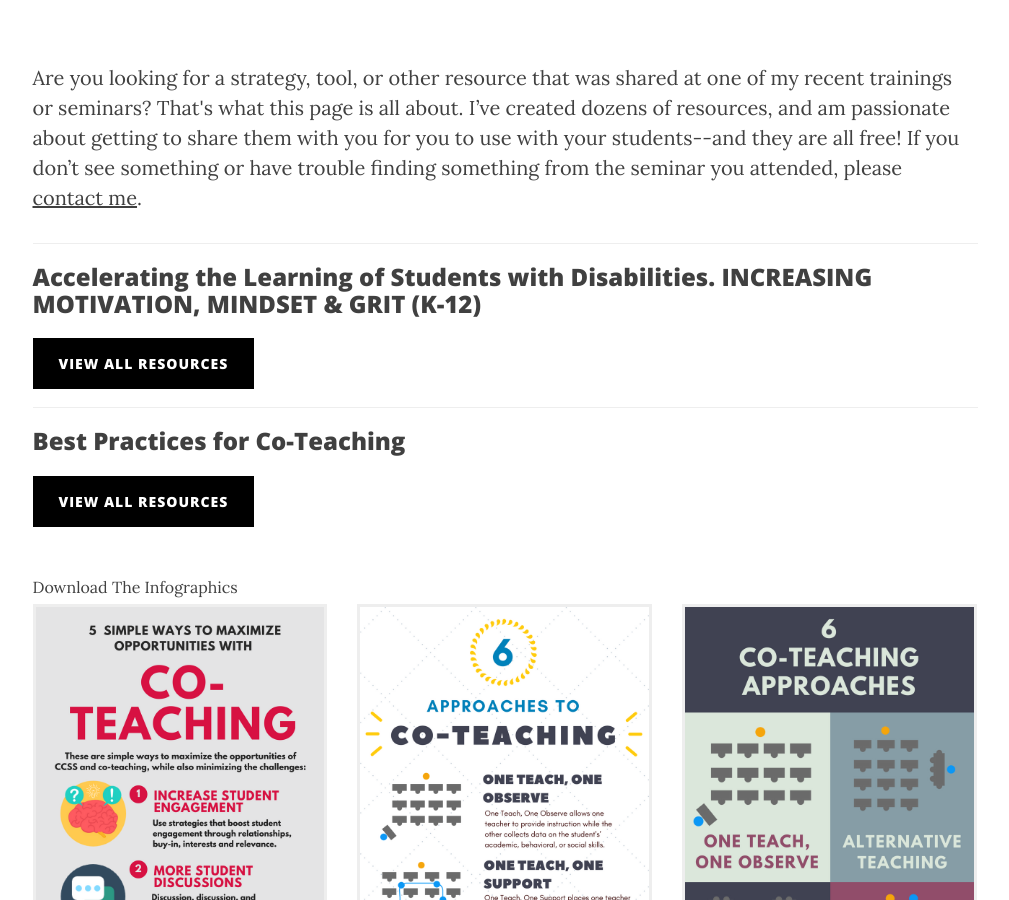
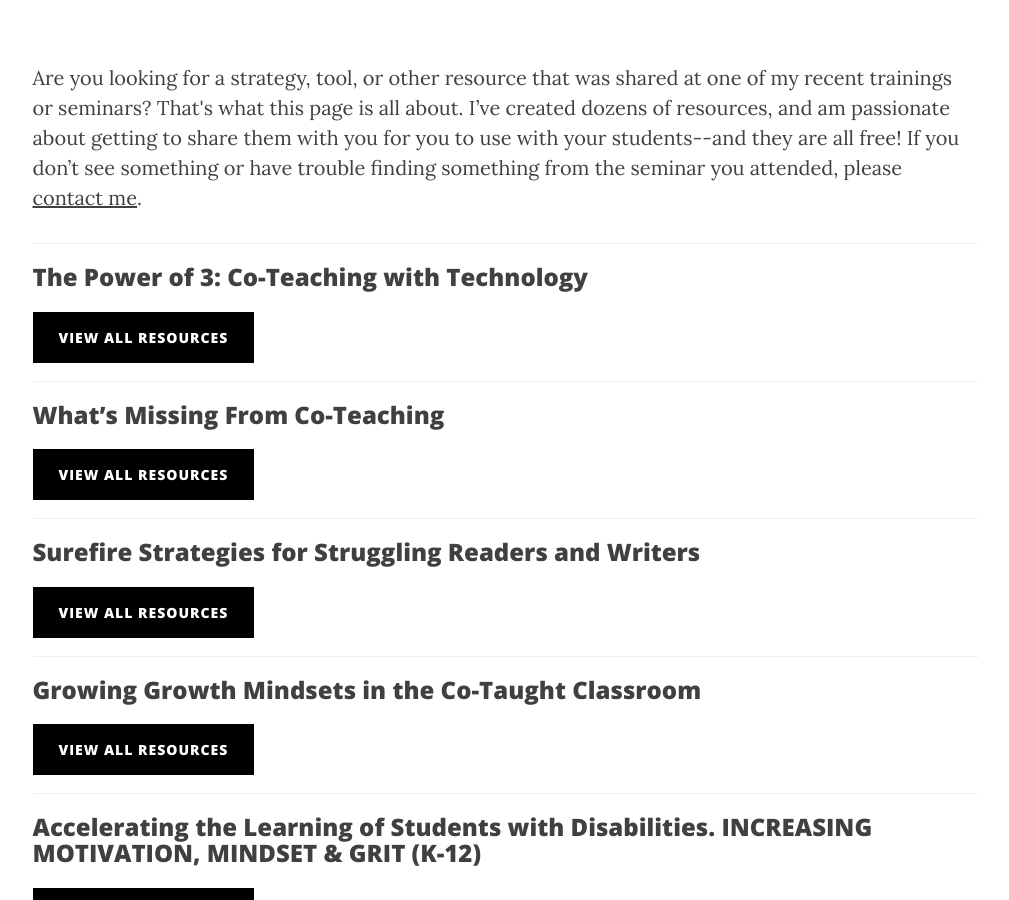
Before and after one commit to iamweswilson/clearlycat, a Jekyll site: the page built from resources.html, in a window 1280 px wide and 900 px high, scrolled down 465 px. Shown: the whole window, without its empty margins (135-1144 px from the left). Built offline with Jekyll 4.4.1, drawn with Linux system fonts in a browser that asks for light colours; nearby versions of some CDN libraries; Markdown is read by kramdown in place of the engine named in the settings; comment, search, counter and statistics services are not loaded.

Commit message:
New resources

```diff
--- a/resources.html
+++ b/resources.html
@@ -24,6 +24,34 @@ permalink: /training-resources/
             <div class="col-sm-10 col-sm-push-1">
                 <p>
                     Are you looking for a strategy, tool, or other resource that was shared at one of my  recent trainings or seminars? That's what this page is all about.  I’ve created dozens of resources, and am passionate about getting to share them with you for you to use with your students--and they are all free!  If you don’t see something or have trouble finding something from the seminar you attended, please <a href="/contact/">contact me</a>.
+                </p>
+                <hr>
+                <h3>The Power of 3: Co-Teaching with Technology</h3>
+                <p>
+                    <a href="https://drive.google.com/drive/folders/0B6LJvCVcyOwfRHZSTzU2Skl0bEU?usp=sharing" class="resource-btn" target="_blank">
+                        View All Resources
+                    </a>
+                </p>
+                <hr>
+                <h3>What’s Missing From Co-Teaching</h3>
+                <p>
+                    <a href="https://drive.google.com/open?id=0B6LJvCVcyOwfOVRFYXVDOW53QWs" class="resource-btn" target="_blank">
+                        View All Resources
+                    </a>
+                </p>
+                <hr>
+                <h3>Surefire Strategies for Struggling Readers and Writers</h3>
+                <p>
+                    <a href="https://drive.google.com/drive/folders/0B6LJvCVcyOwfUW5YU0FFT0FyUEk?usp=sharing" class="resource-btn" target="_blank">
+                        View All Resources
+                    </a>
+                </p>
+                <hr>
+                <h3>Growing Growth Mindsets in the Co-Taught Classroom</h3>
+                <p>
+                    <a href="https://drive.google.com/open?id=0B6LJvCVcyOwfYlpJUjhPbUFYa2s" class="resource-btn" target="_blank">
+                        View All Resources
+                    </a>
                 </p>
                 <hr>
                 <h3>Accelerating the Learning of Students with Disabilities. INCREASING MOTIVATION, MINDSET & GRIT (K-12)</h3>
```
